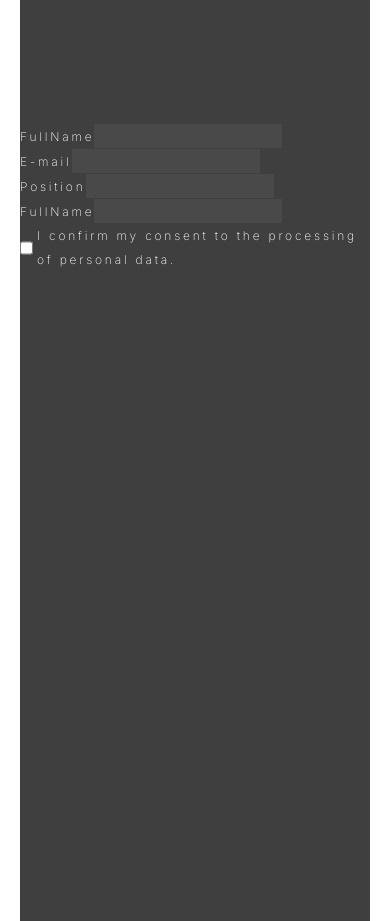
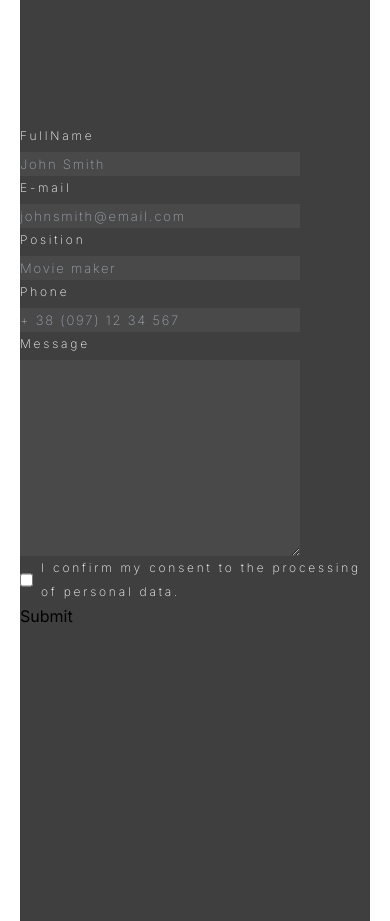
Before and after one commit to TrueMolni/carp-travel, a Next.js app: page / in a window 390 px wide. Shown: the part 1780-2701 px from the top of the page. Built offline with nearby package versions, Linux system fonts and the light colour scheme; a web font is replaced by a local one.

Commit message:
FE-8: form
add react-use-form, add mobile styles, add text component

```diff
--- a/app/components/shared/Form/Form.tsx
+++ b/app/components/shared/Form/Form.tsx
@@ -1,119 +1,117 @@
+"use client";
+
 import React from "react";
-import { useForm, SubmitHandler } from "react-hook-form";
+import { FieldValues, useForm } from "react-hook-form";
 import Label from "./Label";
 import Input from "./Input";
 import Checkbox from "./Checkbox";
 
+type FormData = {
+  fullName: string;
+  email: string;
+  phone: string;
+  position: string;
+  policy: boolean;
+  message: string;
+};
+
 const Form = () => {
+  const {
+    register,
+    handleSubmit,
+    formState: { errors, isSubmitting },
+    reset,
+    getValues,
+  } = useForm<FormData>();
+
+  const submitHandler = (data: FieldValues) => {
+    console.log(data);
+    reset();
+  };
+
   return (
-    <form className="flex flex-col items-start justify-start">
+    <form
+      onSubmit={handleSubmit(submitHandler)}
+      className="flex flex-col items-start justify-start"
+    >
       <Label text="FullName">
-        <Input />
+        <input
+          placeholder="John Smith"
+          className="text-accent-500 tm:text-[13px] text-[20px] leading-[24px] tracking-[1.8px] font-extralight bg-[#FFFFFF0D] text-justify"
+          {...register("fullName", {
+            required: "Name is required",
+          })}
+        />
+        {errors.fullName && (
+          <p className="text-error-500">{`${errors.fullName.message}`}</p>
+        )}
       </Label>
       <Label text="E-mail">
-        <Input />
+        <input
+          placeholder="johnsmith@email.com"
+          className="text-accent-500 tm:text-[13px] text-[20px] leading-[24px] tracking-[1.8px] font-extralight bg-[#FFFFFF0D] text-justify"
+          type="email"
+          {...register("email", {
+            required: "Email is required",
+          })}
+        />
+        {errors.email && (
+          <p className="text-error-500">{`${errors.email.message}`}</p>
+        )}
       </Label>
       <Label text="Position">
-        <Input />
+        <input
+          placeholder="Movie maker"
+          className="text-accent-500 tm:text-[13px] text-[20px] leading-[24px] tracking-[1.8px] font-extralight bg-[#FFFFFF0D] text-justify"
+          {...register("position", {
+            required: "Position is required",
+          })}
+        />
+        {errors.position && (
+          <p className="text-error-500">{`${errors.position.message}`}</p>
+        )}
       </Label>
-      <Label text="FullName">
-        <Input />
+      <Label text="Phone">
+        <input
+          placeholder="+ 38 (097) 12 34 567"
+          className="text-accent-500 tm:text-[13px] text-[20px] leading-[24px] tracking-[1.8px] font-extralight bg-[#FFFFFF0D] text-justify"
+          {...register("phone", {
+            required: "Phone is required",
+          })}
+        />
+        {errors.position && (
+          <p className="text-error-500">{`${errors.phone.message}`}</p>
+        )}
       </Label>
-      <Label
-        customClass="flex flex-row-reverse"
-        text="I confirm my consent to the processing of personal data."
-      >
-        <Checkbox name="pollicy" value="" />
+
+      <Label text="Message">
+        <textarea
+          className="text-accent-500 tm:text-[13px] text-[20px] leading-[24px] tracking-[1.8px] font-extralight bg-[#FFFFFF0D]
+          text-justify min-w-[279px] min-h-[196px]"
+          {...register("message", {})}
+        />
+        {errors.position && (
+          <p className="text-error-500">{`${errors?.message?.message}`}</p>
+        )}
       </Label>
+      <label className="text-accent-500 text-xs leading-[24px] font-extralight tracking-default gap-2 min-w-[280px] flex flex-row-reverse">
+        I confirm my consent to the processing of personal data.
+        <input
+          type="checkbox"
+          {...register("policy", {
+            required: "Policy is required",
+          })}
+        />
+        {errors.policy && (
+          <p className="text-error-500">{`${errors.policy.message}`}</p>
+        )}
+      </label>
+
+      <button type="submit" disabled={isSubmitting}>
+        Submit
+      </button>
     </form>
   );
 };
 
 export default Form;
-
-// import { useForm, SubmitHandler } from "react-hook-form";
-
-// interface FormData {
-//   fullName: string;
-//   email: string;
-//   position: string;
-//   phone: string;
-//   message: string;
-//   agree: boolean;
-// }
-
-// const Form: React.FC = () => {
-//   const {
-//     register,
-//     handleSubmit,
-//     formState: { errors },
-//   } = useForm<FormData>();
-
-//   const onSubmit: SubmitHandler<FormData> = (data) => {
-//     console.log(data);
-
-//   };
-
-//   return (
-//     <form onSubmit={handleSubmit(onSubmit)}>
-//       <div>
-//         <label>Full Name</label>
-//         <input
-//           {...register("fullName", { required: "Full Name is required" })}
-//         />
-//         <div>{errors.fullName && <span>{errors.fullName.message}</span>}</div>
-//       </div>
-
-//       <div>
-//         <label>Email</label>
-//         <input
-//           {...register("email", {
-//             required: "Email is required",
-//             pattern: {
-//               value: /\S+@\S+\.\S+/,
-//               message: "Invalid email address",
-//             },
-//           })}
-//         />
-//         <div>{errors.email && <span>{errors.email.message}</span>}</div>
-//       </div>
-
-//       <div>
-//         <label>Position</label>
-//         <input
-//           {...register("position", { required: "Position is required" })}
-//         />
-//         <div>{errors.position && <span>{errors.position.message}</span>}</div>
-//       </div>
-
-//       <div>
-//         <label>Phone</label>
-//         <input {...register("phone", { required: "Phone is required" })} />
-//         <div>{errors.phone && <span>{errors.phone.message}</span>}</div>
-//       </div>
-
-//       <div>
-//         <label>Message</label>
-//         <textarea
-//           {...register("message", { required: "Message is required" })}
-//         />
-//         <div>{errors.message && <span>{errors.message.message}</span>}</div>
-//       </div>
-
-//       <div>
-//         <input
-//           type="checkbox"
-//           {...register("agree", { required: "You must agree to the terms" })}
-//         />
-//         <label>Agree to terms</label>
-//         <div>{errors.agree && <span>{errors.agree.message}</span>}</div>
-//       </div>
-
-//       <div>
-//         <button type="submit">Submit</button>
-//       </div>
-//     </form>
-//   );
-// };
-
-// export default Form;
--- a/app/components/shared/Form/Label.tsx
+++ b/app/components/shared/Form/Label.tsx
@@ -10,10 +10,10 @@ const Label = ({
   customClass?: string;
 }) => {
   const labelClass =
-    "text-accent-500 text-xs leading-[24px] font-extralight tracking-default gap-1";
+    "text-accent-500 text-xs leading-[24px] font-extralight tracking-default gap-1 min-w-[280px] flex flex-col";
   return (
     <label
-      className={!customClass ? labelClass : labelClass + " " + customClass}
+      className={!customClass ? labelClass : customClass + " " + labelClass}
     >
       {text}
       {children}
--- a/app/components/shared/Text.tsx
+++ b/app/components/shared/Text.tsx
@@ -1,7 +1,18 @@
 import React from "react";
 
-const Text = () => {
-  return <p>Text</p>;
+type textProps = {
+  text: string;
+};
+
+const Text = ({ text }: textProps) => {
+  return (
+    <p
+      className="text-accent-500 mm:text-sm tm:text-[13px] text-[18px]
+    tm:leading-5 leading-6 font-extralight mm:text-start text-justify"
+    >
+      {text}
+    </p>
+  );
 };
 
 export default Text;
--- a/tailwind.config.ts
+++ b/tailwind.config.ts
@@ -9,7 +9,7 @@ const config: Config = {
   theme: {
     colors: {
       accent: { 500: "#FFF" },
-      high: { 500: "#FF2B77" },
+      error: { 500: "#FF5757" },
       medium: { 500: "#E2A300" },
       low: { 500: "6BD475" },
       divider: { 500: "#ACA7C3" },
```
